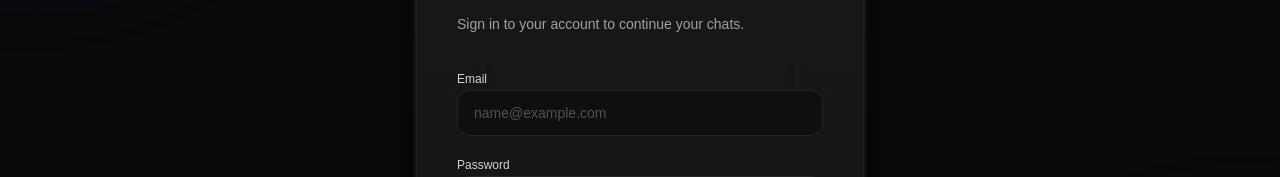
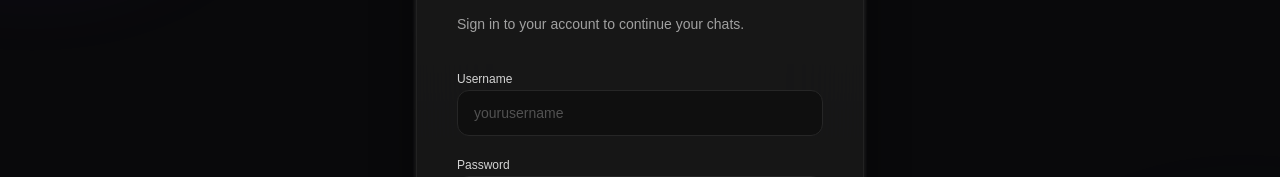
Before and after one commit to itsdhruvmak/ChatApp, a Next.js app in the folder frontend/: page /login in a window 1280 px wide. Shown: the part 300-477 px from the top of the page. Built offline with nearby package versions, Linux system fonts and the light colour scheme; no server answers.

Commit message:
Username changes.

```diff
--- a/frontend/src/components/auth/LoginForm.js
+++ b/frontend/src/components/auth/LoginForm.js
@@ -10,7 +10,8 @@ export default function LoginForm() {
     const router = useRouter()
     const { login } = useAuth()
 
-    const [email, setEmail] = useState("")
+    // const [email, setEmail] = useState("")
+    const [username, setUsername] = useState("")
     const [password, setPassword] = useState("")
 
     const [error, setError] = useState("")
@@ -23,7 +24,8 @@ export default function LoginForm() {
         setLoading(true)
 
         try {
-            const data = await loginUser(email, password);
+            // const data = await loginUser(email, password);
+            const data = await loginUser(username, password);
 
             await login(data.access_token);
 
@@ -76,7 +78,7 @@ export default function LoginForm() {
 
                     <form onSubmit={handleSubmit} className="space-y-4">
                         {/* Email Field */}
-                        <div className="space-y-1.5">
+                        {/* <div className="space-y-1.5">
                             <label className="text-xs font-medium text-neutral-300">
                                 Email
                             </label>
@@ -88,7 +90,22 @@ export default function LoginForm() {
                                 required
                                 className="w-full rounded-xl border border-neutral-800 bg-neutral-950/60 px-4 py-3 text-sm text-white outline-none transition-all placeholder:text-neutral-600 focus:border-neutral-600 focus:bg-neutral-950 focus:ring-2 focus:ring-neutral-700/50"
                             />
-                        </div>
+                        </div> */}
+
+                        {/* Username Field */}
+<div className="space-y-1.5">
+    <label className="text-xs font-medium text-neutral-300">
+        Username
+    </label>
+    <input
+        type="text"
+        placeholder="yourusername"
+        value={username}
+        onChange={(event) => setUsername(event.target.value)}
+        required
+        className="w-full rounded-xl border border-neutral-800 bg-neutral-950/60 px-4 py-3 text-sm text-white outline-none transition-all placeholder:text-neutral-600 focus:border-neutral-600 focus:bg-neutral-950 focus:ring-2 focus:ring-neutral-700/50"
+    />
+</div>
 
                         {/* Password Field */}
                         <div className="space-y-1.5">
--- a/frontend/src/services/auth.js
+++ b/frontend/src/services/auth.js
@@ -20,7 +20,8 @@ export async function verifyOTP(email, otp){
 
 export async function loginUser(email, password){
     const response = await api.post("/auth/login", {
-        email,
+        // email,
+        username,
         password,
     })
 
```
Also changed, not shown: 2 other files (tests, documents, lock files or other folders).
